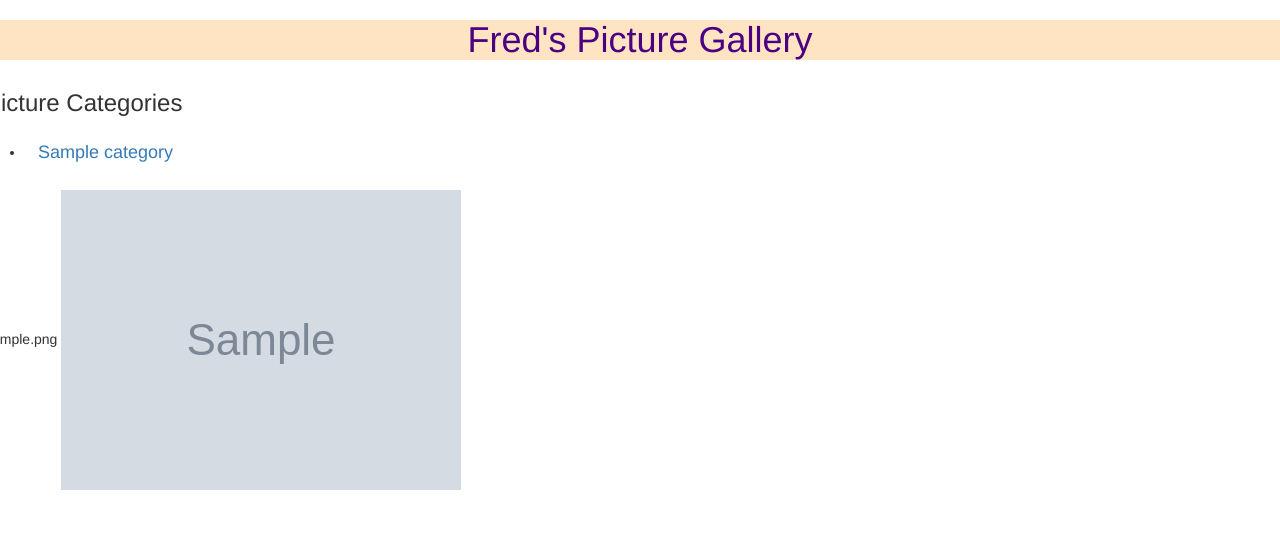
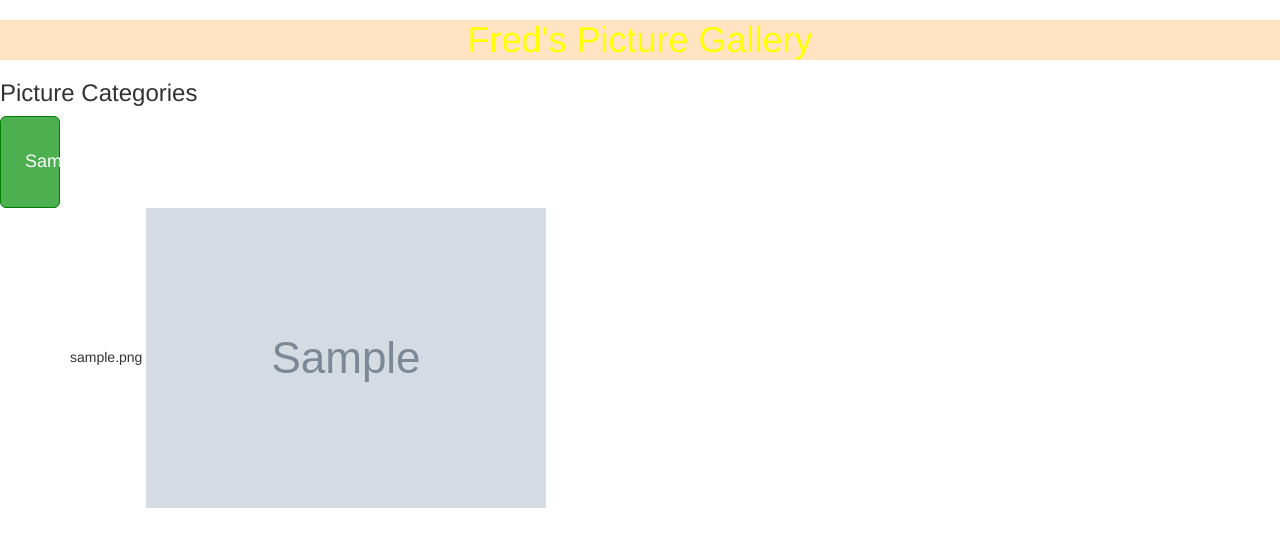
Before and after one commit to OjureFred/WebView-Gallery, a Django app: page /gallery/ in a window 1280 px wide. Shown: the part 52-599 px from the top of the page. Run offline with Django 3.2, Linux system fonts and the light colour scheme; tables that the repository leaves empty hold one stand-in row (values such as "Sample post"); grey boxes marked "Sample" are stand-in pictures; some libraries are stand-ins or nearby versions.

Commit message:
Styled button group

```diff
--- a/gallery/static/css/basepics.css
+++ b/gallery/static/css/basepics.css
@@ -1,5 +1,5 @@
 h1 {
-   color: indigo;
+   color: indianred;
    background-color: bisque;
 }
 
--- a/gallery/templates/welcome.html
+++ b/gallery/templates/welcome.html
@@ -1,27 +1,19 @@
-{%extends 'all-pics/base.html'%}
+{%extends 'all-pics/base.html'%} {% block content %} {{block.super}}
 
-{% block content %}
+<h3>Picture Categories</h3>
 
-{{block.super}}
+   <div class="btn-group" style="width:100%">
+      {% for category in pic_categories %}
 
-    <div class="row">
+         <button class="btn btn-outline-primary btn-lg">
+            <h4>{{category.category_name}}</h4>
+         </button>
 
-    <div class="col-4">
-    <h3>Picture Categories</h3>
+      {% endfor %}
+   </div>
+   <div class="container">
 
-    <ul>
-        {% for category in pic_categories %}
-            <li><a class="btn btn-outline-primary" href="#" role="button">
-                <h4>{{category.category_name}}</h4></a>
-            </li>
-        {% endfor %}
-    </ul>
-    </div>
-
-    <div class="col-8">
-        {{latest_gallery.image_name}}
-        <img src="{{latest_gallery.image}}">
-    </div>
-    </div>
-
+{{latest_gallery.image_name}}
+<img src="{{latest_gallery.image}}" />
+</div>
 {% endblock %}
--- a/static/css/basepics.css
+++ b/static/css/basepics.css
@@ -1,5 +1,5 @@
 h1 {
-    color: indigo;
+    color: yellow;
     background-color: bisque;
 }
 
@@ -7,3 +7,12 @@ button {
     padding: 20px;
     width: 60px;
 }
+
+.btn-group button {
+    background-color: #4CAF50; /* Green background */
+    border: 1px solid green; /* Green border */
+    color: white; /* White text */
+    padding: 25px 24px; /* Some padding */
+    cursor: pointer; /* Pointer/hand icon */
+    float: left; /* Float the buttons side by side */
+  }
```
